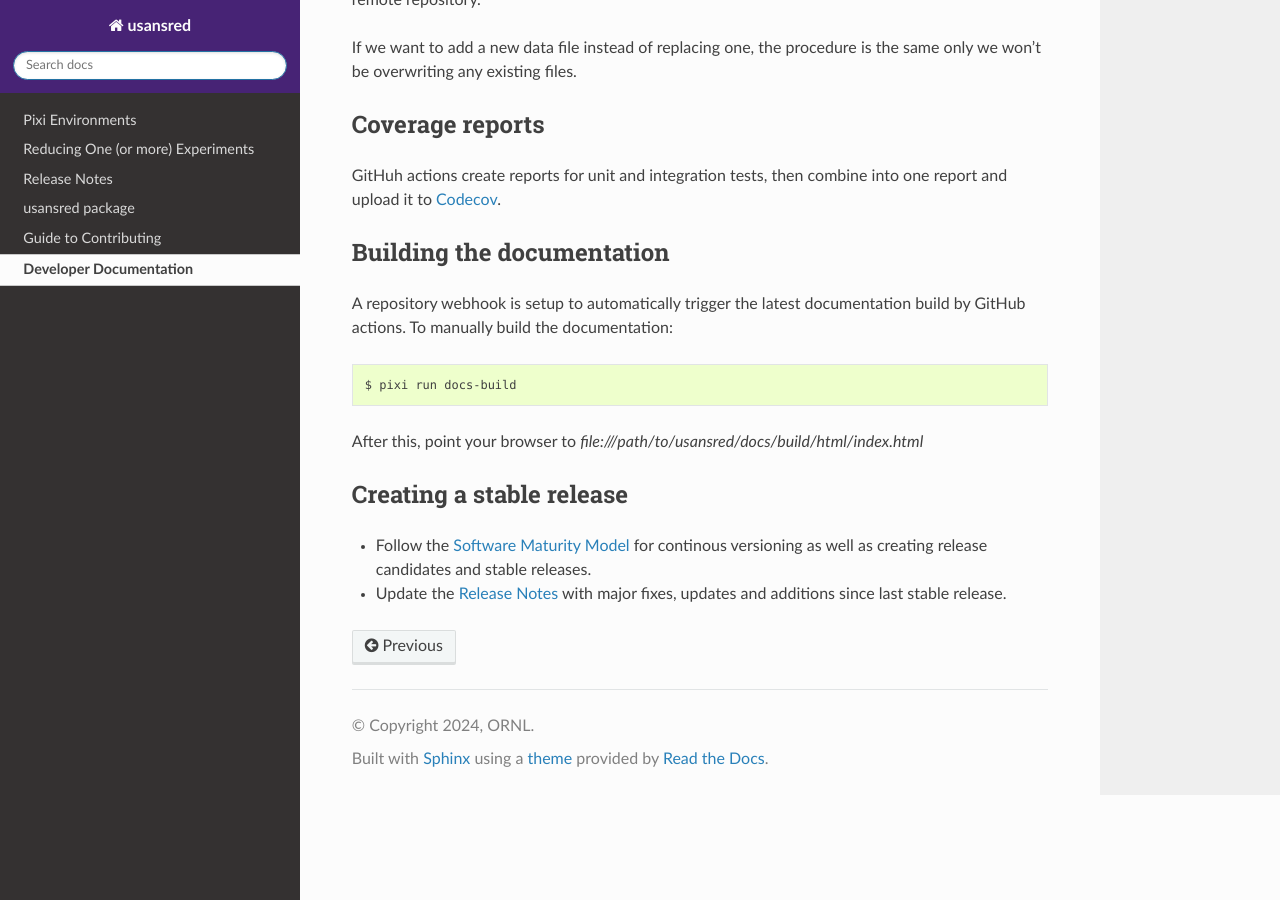
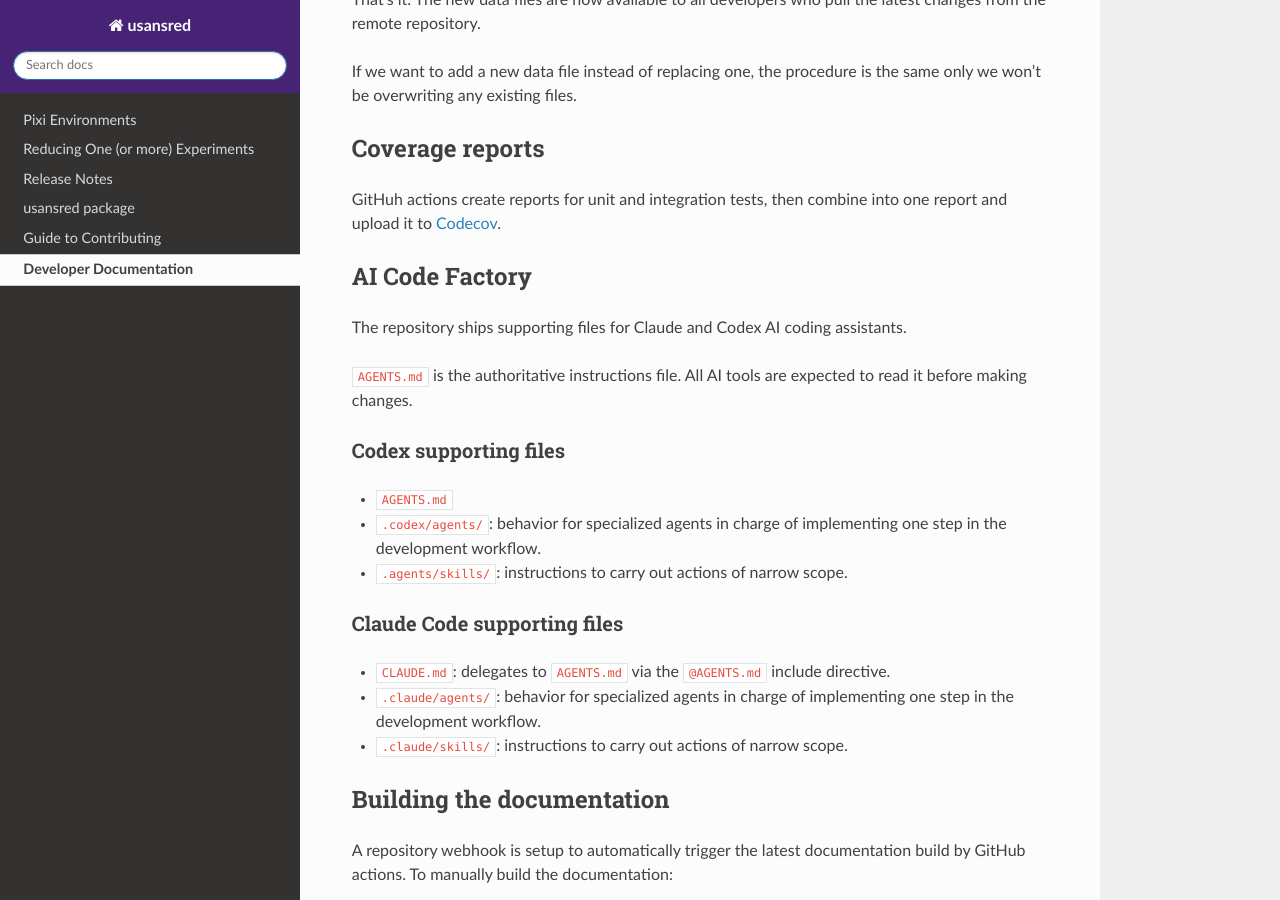
Before and after one commit to neutrons/usansred, a Sphinx documentation site: the page built from docs/source/developer/developer.rst, in a window 1280 px wide and 900 px high, scrolled down 3251 px. Built offline with Sphinx 7.4.7 and the Read the Docs theme 3.1.0, drawn with Linux system fonts in a browser that asks for light colours; the version number is read from the project's files by our own code.

Commit message:
add AI assistant configuration files
Signed-off-by: Jose Borreguero <borreguero@gmail.com>

```diff
--- a/docs/source/developer/developer.rst
+++ b/docs/source/developer/developer.rst
@@ -158,6 +158,26 @@ Coverage reports
 GitHuh actions create reports for unit and integration tests, then combine into one report and upload it to
 `Codecov <https://app.codecov.io/gh/neutrons/usansred>`_.
 
+AI Code Factory
+---------------
+The repository ships supporting files for Claude and Codex AI coding assistants.
+
+``AGENTS.md`` is the authoritative instructions file. All AI tools are expected to read it before making changes.
+
+Codex supporting files
+++++++++++++++++++++++
+
+- ``AGENTS.md``
+- ``.codex/agents/``: behavior for specialized agents in charge of implementing one step in the development workflow.
+- ``.agents/skills/``: instructions to carry out actions of narrow scope.
+
+Claude Code supporting files
++++++++++++++++++++++++++++++
+
+- ``CLAUDE.md``: delegates to ``AGENTS.md`` via the ``@AGENTS.md`` include directive.
+- ``.claude/agents/``: behavior for specialized agents in charge of implementing one step in the development workflow.
+- ``.claude/skills/``: instructions to carry out actions of narrow scope.
+
 
 Building the documentation
 --------------------------
```
Also changed, not shown: .agents/skills/pixi-python/SKILL.md (added), .claude/agents/code-reviewer.md (added), .claude/skills/pixi-python/SKILL.md (added), 2 other files.
